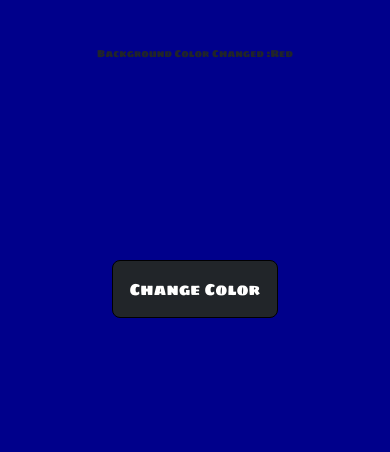
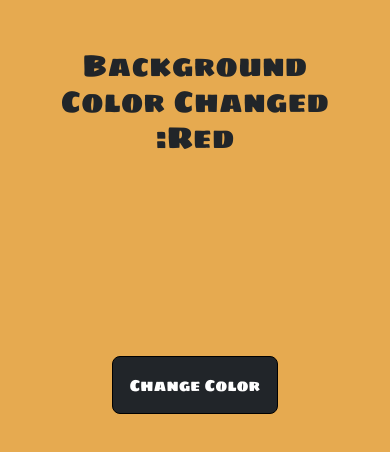
Before and after one commit to madhusmitapalai/bgcolor, a plain HTML site: page index.html in a window 390 px wide. Drawn offline with nearby package versions, Linux system fonts and the light colour scheme.

Commit message:
background file uploaded.

```diff
--- a/index.html
+++ b/index.html
@@ -43,9 +43,9 @@
       body {
         background-color: rgb(238, 141, 214);
       }
-      @media (max-width: 550px) {
+      @media (min-width: 250px) and (max-width: 650px) {
         h1 {
-          font-size: 10px;
+          font-size: 30px;
         }
         .btn {
           font-size: 1rem;
@@ -54,10 +54,10 @@
       }
       @media (max-width: 650px) {
         .container p {
-          font-size: 3rem;
+          font-size: 5rem;
         }
         body {
-          background-color: darkblue;
+          background-color: rgb(230, 170, 80);
         }
       }
     </style>
```
